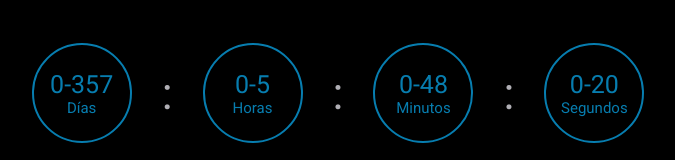
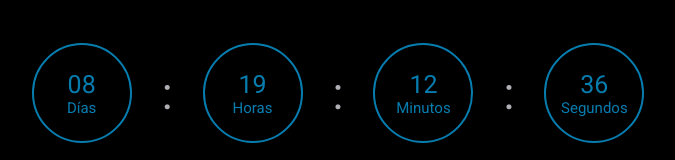
Before and after one commit to JWars8/landing_sc, a plain HTML site: page index.html in a window 1280 px wide. Shown: the part 419-579 px from the top of the page, without its empty margins (302-977 px from the left). Drawn offline with Linux system fonts and the light colour scheme.

Commit message:
fecha actual

```diff
--- a/index.html
+++ b/index.html
@@ -59,7 +59,7 @@ Estar&aacute; disponible pronto!</div>
          const sec = document.querySelector(".sec .numb");
          var timer = setInterval(()=>{
            var currentDate = new Date().getTime();
-           var launchDate = new Date('OCT 01, 2021 23:59:00').getTime();
+           var launchDate = new Date('OCT 01, 2022 23:59:00').getTime();
            var duration = launchDate - currentDate;
            var days = Math.floor(duration / (1000 * 60 * 60 * 24));
            var hours = Math.floor((duration % (1000 * 60 * 60 * 24)) / (1000 * 60 * 60));
```
